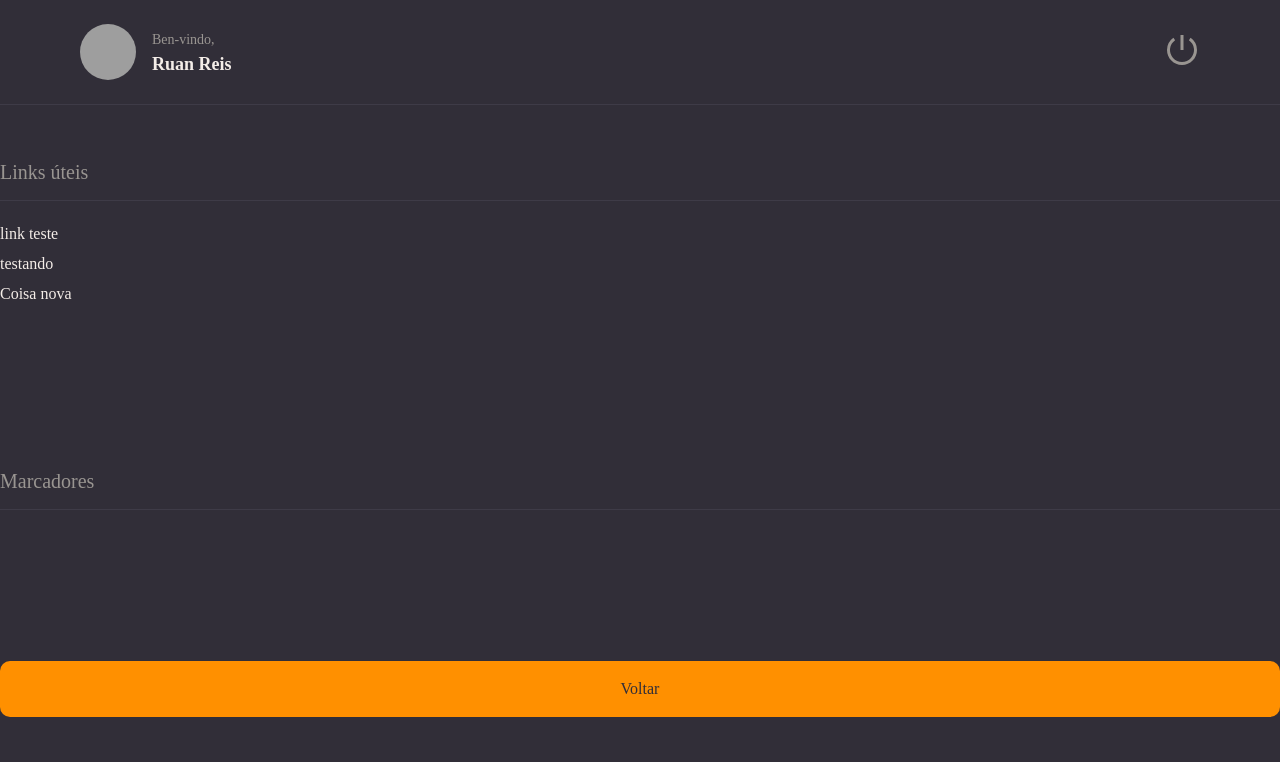
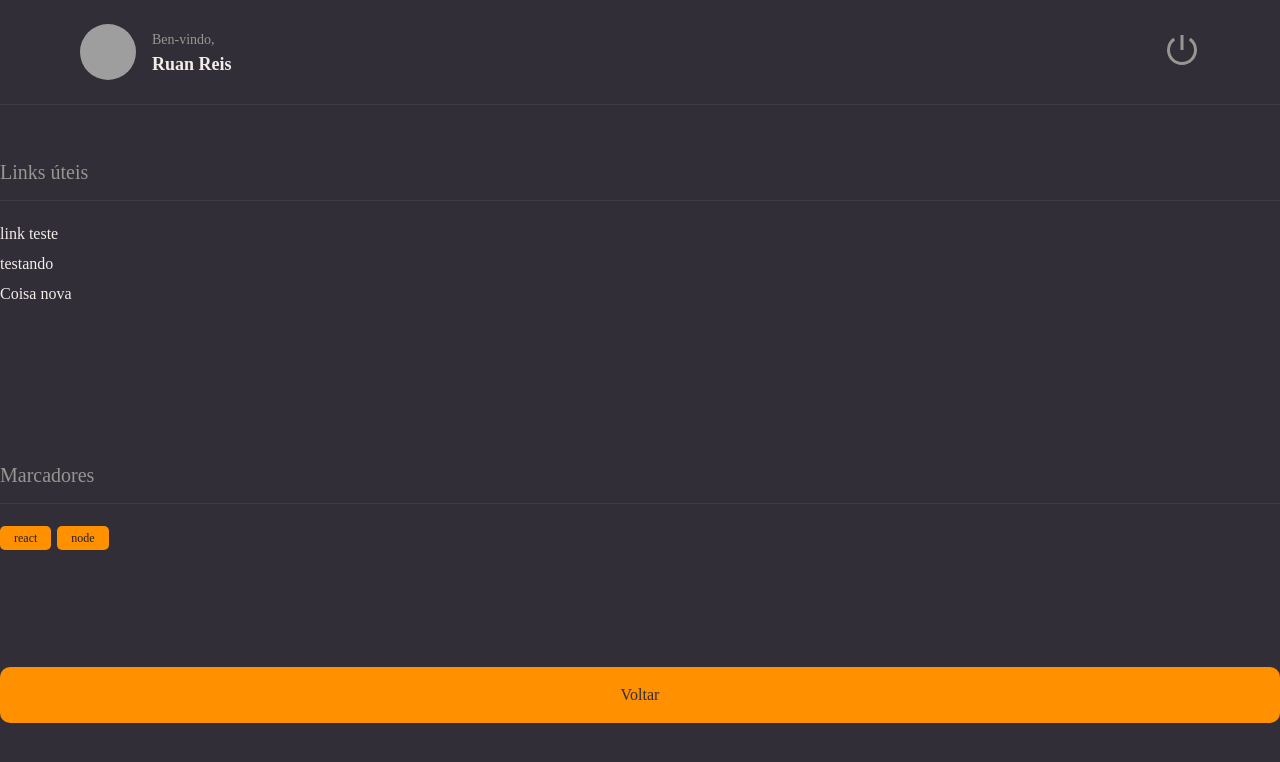
Before and after one commit to Limb00z/rr-notes, a React (Vite) app: page / in a window 1280 px wide. Shown: the top 762 px of the page. Built offline with nearby package versions, Linux system fonts and the light colour scheme; grey boxes are pictures that could not be loaded.

Commit message:
inserindo a tag

```diff
--- a/src/components/Tag/index.jsx
+++ b/src/components/Tag/index.jsx
@@ -1,7 +1,6 @@
 import { Container } from "./styles";
 
+// eslint-disable-next-line react/prop-types
 export function Tag({ title }) {
-    <Container>
-        {title}
-    </Container>
+  return <Container>{title}</Container>;
 }
--- a/src/pages/Details/index.jsx
+++ b/src/pages/Details/index.jsx
@@ -2,6 +2,7 @@ import { Container, Links } from "./style";
 import { Header } from "../../components/Header";
 import { Button } from "../../components/Button";
 import { Section } from "../../components/Section";
+import { Tag } from "../../components/Tag";
 
 function Index() {
   return (
@@ -19,11 +20,12 @@ function Index() {
             <a href="#">Coisa nova</a>
           </li>
         </Links>
-        </Section>
+      </Section>
 
-        <Section title="Marcadores">
-
-        </Section>
+      <Section title="Marcadores">
+        <Tag title="react" />
+        <Tag title="node" />
+      </Section>
 
       <Button title={"Voltar"} />
     </Container>
```
